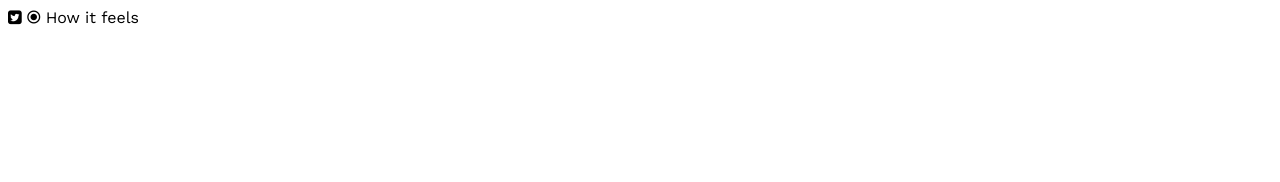
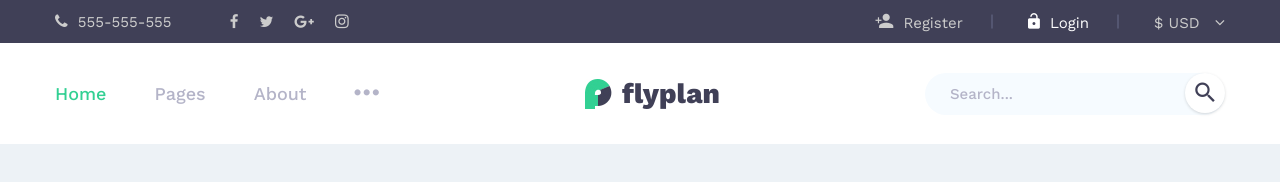
Before and after one commit to Ekram70/flyplan, a plain HTML site: page index.html in a window 1280 px wide. Drawn offline with nearby package versions, Linux system fonts and the light colour scheme; files that its build step writes are made by us from their sources.

Commit message:
menu section complete

```diff
--- /dev/null
+++ b/css/_global.scss
@@ -0,0 +1,17 @@
+/* ===Default CSS=== */
+::selection {
+  background-color: $primaryColor;
+  color: $whiteColor;
+}
+
+body {
+  font-family: "Work Sans", sans-serif;
+  min-height: 100vh;
+  background-color: $bgColor;
+}
+
+.container {
+  max-width: 1170px;
+  padding: 15px;
+  margin: 0 auto;
+}
--- /dev/null
+++ b/css/_header.scss
@@ -0,0 +1,150 @@
+/* ===Header CSS Start=== */
+.header {
+  font-size: $fz-15;
+}
+
+.top-menu {
+  background-color: $primaryColor;
+  color: $smTextColor;
+  .container {
+    @include space-between;
+    padding: 10px 0;
+  }
+  &-item {
+    display: inline-block;
+  }
+
+  &-left-item {
+    margin-right: 53px;
+    &:last-child {
+      margin-right: 0;
+    }
+  }
+
+  .social-btn a {
+    margin-right: 16px;
+    &:last-child {
+      margin-right: 0;
+    }
+  }
+
+  .fa-phone,
+  .fa-instagram,
+  .fa-angle-down {
+    font-size: 16px;
+  }
+
+  .phone i,
+  .register i,
+  .login i {
+    margin-right: 5px;
+  }
+
+  &-right-item {
+    padding: 0 30px;
+    &:first-child {
+      padding-left: 0;
+    }
+
+    &:last-child {
+      padding-right: 0;
+    }
+
+    .icon {
+      font-size: 19px;
+    }
+  }
+
+  .active-item {
+    color: $whiteColor;
+  }
+
+  .login,
+  .register {
+    text-transform: capitalize;
+    position: relative;
+  }
+
+  .login::after,
+  .register::after {
+    content: "";
+    width: 2px;
+    height: 65%;
+    background-color: $lineColor;
+    position: absolute;
+    right: 0;
+    top: 50%;
+    transform: translateY(-50%);
+  }
+
+  .currency {
+    text-transform: uppercase;
+    i {
+      margin-left: 10px;
+    }
+  }
+}
+
+.menu {
+  background-color: $whiteColor;
+  .container {
+    padding: 28px 0;
+    @include space-between;
+  }
+  .navbar {
+    @include font($fz-18, $fontWeightMedium, $smTextColor2);
+    ul {
+      @include center;
+    }
+    li {
+      margin-right: 48px;
+      &:last-child {
+        margin-right: 0;
+      }
+      a {
+        text-transform: capitalize;
+      }
+      .icon {
+        font-size: 39px;
+      }
+    }
+
+    .active-item {
+      color: $secondaryColor;
+    }
+  }
+
+  .logo {
+    @include center;
+    img {
+      margin-right: 10px;
+    }
+    .brand-name {
+      @include font($fz-28, $fontWeightExtraBold, $primaryColor);
+    }
+  }
+  .search {
+    form {
+      background-color: $bgColor2;
+      border-radius: 32px;
+      padding: 12px 25px;
+      position: relative;
+      width: 300px;
+      input::placeholder {
+        @include font($fz-15, $fontWeightMedium, $smTextColor2);
+        text-transform: capitalize;
+      }
+      button {
+        position: absolute;
+        right: 0;
+        top: 0;
+        background-color: $whiteColor;
+        border-radius: 50%;
+        height: 40px;
+        width: 40px;
+        @include font($fz-26, $fontWeightRegular, $primaryColor);
+        box-shadow: 0px 1px 3px 0px rgba(0, 0, 0, 0.15);
+      }
+    }
+  }
+}
--- /dev/null
+++ b/css/_reset.scss
@@ -0,0 +1,35 @@
+/* ===Reset CSS=== */
+*,
+*::before,
+*::after {
+  padding: 0;
+  margin: 0;
+  outline: 0;
+  box-sizing: border-box;
+}
+
+html {
+  scroll-behavior: smooth;
+  font-size: 62.5%;
+}
+
+a {
+  text-decoration: none;
+  color: inherit;
+}
+
+ul li {
+  list-style-type: none;
+}
+
+img {
+  max-width: 100%;
+  height: auto;
+}
+
+input,
+button {
+  border: none;
+  background-color: transparent;
+  font-family: inherit;
+}
--- /dev/null
+++ b/css/_utilities.scss
@@ -0,0 +1,17 @@
+@mixin space-between {
+  display: flex;
+  justify-content: space-between;
+  align-items: center;
+}
+
+@mixin center {
+  display: flex;
+  justify-content: center;
+  align-items: center;
+}
+
+@mixin font($size, $weight, $color) {
+  font-size: $size;
+  font-weight: $weight;
+  color: $color;
+}
--- /dev/null
+++ b/css/_variables.scss
@@ -0,0 +1,31 @@
+$fontFamily: "Work Sans", sans-serif;
+$fontWeightLight: 300;
+$fontWeightRegular: 400;
+$fontWeightMedium: 500;
+$fontWeightSemiBold: 600;
+$fontWeightBold: 700;
+$fontWeightExtraBold: 800;
+
+$fz-11: 11px;
+$fz-13: 13px;
+$fz-14: 14px;
+$fz-15: 15px;
+$fz-16: 16px;
+$fz-18: 18px;
+$fz-19: 19px;
+$fz-20: 20px;
+$fz-22: 22px;
+$fz-24: 24px;
+$fz-26: 26px;
+$fz-28: 28px;
+$fz-30: 30px;
+$fz-39: 39px;
+
+$primaryColor: #404057;
+$secondaryColor: #32d093;
+$bgColor: #edf2f6;
+$bgColor2: #f6fbff;
+$smTextColor: #cccccc;
+$smTextColor2: #b4b4c8;
+$whiteColor: #ffffff;
+$lineColor: #545671;
--- /dev/null
+++ b/css/style.scss
@@ -0,0 +1,8 @@
+/* ===Google Fonts=== */
+@import url("https://fonts.googleapis.com/css2?family=Work+Sans:wght@300;400;500;600;700;800&display=swap");
+
+@import "variables";
+@import "reset";
+@import "global";
+@import "utilities";
+@import "header";
--- a/index.html
+++ b/index.html
@@ -11,16 +11,84 @@
     />
     <!-- IonIcons -->
     <link
-      href="https://unpkg.com/ionicons@4.5.10-0/dist/css/ionicons.min.css"
+      href="http://code.ionicframework.com/ionicons/2.0.1/css/ionicons.min.css"
       rel="stylesheet"
     />
     <!-- My Css -->
-    <link rel="stylesheet" href="style.css" />
+    <link rel="stylesheet" href="css/style.css" />
+    <link rel="shortcut icon" href="images/icon.jpg" type="image/x-icon">
     <title>FlyPlan</title>
   </head>
   <body>
-    <i class="fa fa-twitter-square"></i>
-    <i class="icon ion-md-radio-button-on"></i>
-    How it feels
+    <!-- Header Section -->
+    <header class="section header">
+      <!-- Top menu -->
+      <div class="top-menu">
+        <div class="container">
+          <!-- Top menu left -->
+          <div class="top-menu-left">
+            <div class="phone top-menu-item top-menu-left-item">
+              <a href="#"><i class="fa fa-phone"></i></a>
+              <a href="#"><span>555-555-555</span></a>
+            </div>
+            <div class="social-btn top-menu-item top-menu-left-item">
+              <a href="#"><i class="fa fa-facebook"></i></a>
+              <a href="#"><i class="fa fa-twitter"></i></a>
+              <a href="#"><i class="fa fa-google-plus"></i></a>
+              <a href="#"><i class="fa fa-instagram"></i></a>
+            </div>
+          </div>
+          <!-- Top menu right -->
+          <div class="top-menu-right">
+            <div class="register top-menu-item top-menu-right-item">
+              <a href="#"><i class="icon ion-android-person-add"></i></a>
+              <a href="#"><span>register</span></a>
+              <a href="#"></a>
+            </div>
+            <div class="login top-menu-item top-menu-right-item active-item">
+              <a href="#"><i class="icon ion-android-unlock"></i></a>
+              <a href="#"><span>login</span></a>
+            </div>
+            <div class="currency top-menu-item top-menu-right-item">
+              <a href="#"><span>$ usd</span></a>
+              <a href="#"><i class="fa fa-angle-down"></i></a>
+            </div>
+          </div>
+        </div>
+        </div>
+        <!-- Main men -->
+        <div class="menu">
+          <div class="container">
+          <!-- Navbar -->
+          <nav class="navbar">
+            <ul>
+              <li><a href="#" class="active-item">home</a></li>
+              <li><a href="#">pages</a></li>
+              <li><a href="#">about</a></li>
+              <li>
+                <a href="#">
+                  <i class="icon ion-android-more-horizontal"></i>
+                </a>
+              </li>
+            </ul>
+          </nav>
+          <!-- Logo -->
+          <div class="logo">
+            <img src="images/icon.jpg" alt="FlyPlan">
+            <h1 class="brand-name">flyplan</h1>
+          </div>
+          <!-- Search -->
+          <div class="search">
+            <form>
+                <input type="text" placeholder="search...">
+                <button type="submit">
+                  <i class="icon ion-android-search"></i>
+                </button>
+            </form>
+          </div>
+        </div>
+        </div>
+      </div>
+    </header>
   </body>
 </html>
--- a/style.scss
+++ /dev/null
@@ -1,5 +0,0 @@
-@import url("https://fonts.googleapis.com/css2?family=Work+Sans:wght@300;400;500;600;700;800&display=swap");
-
-body {
-  font-family: "Work Sans", sans-serif;
-}
```
Also changed, not shown: css/style.css (added), helper_files/style guide.txt, images/icon.jpg (added).
